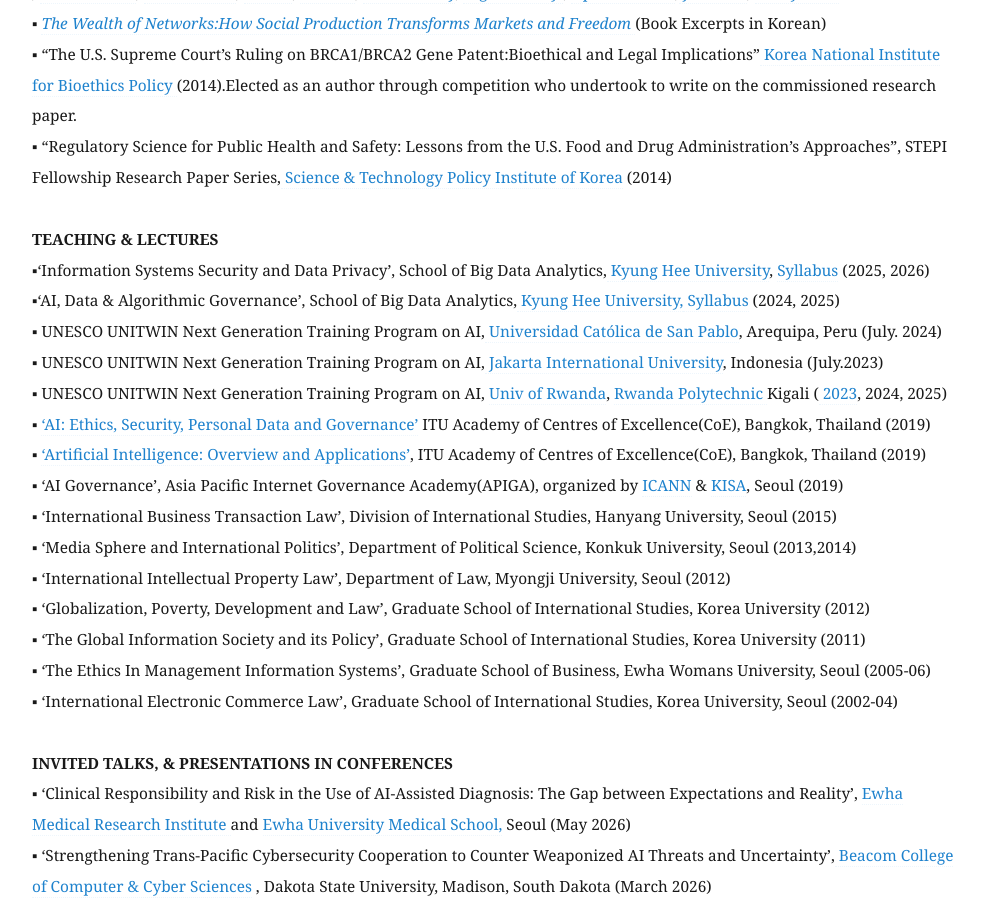
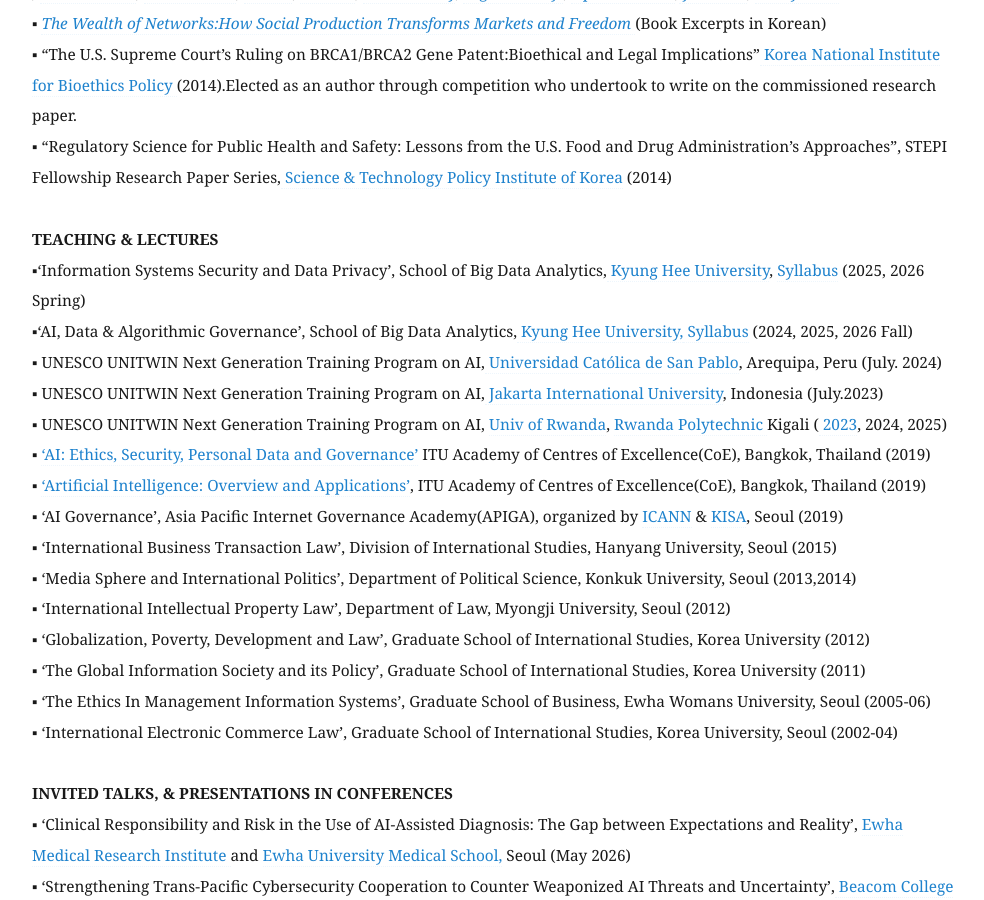
Before and after one commit to eunchangchoi/eunchangchoi.github.io, a Jekyll site: the page built from index.md, in a window 1280 px wide and 900 px high, scrolled down 4554 px. Shown: the whole window, without its empty margins (68-1052 px from the left). Built offline with Jekyll 4.4.1, drawn with Linux system fonts in a browser that asks for light colours.

Commit message:
Update index.md

```diff
--- a/index.md
+++ b/index.md
@@ -90,8 +90,8 @@
 ▪ “Regulatory Science for Public Health and Safety: Lessons from the U.S. Food and Drug Administration’s Approaches”, STEPI Fellowship Research Paper Series,<a href="https://www.stepi.re.kr/site/stepien/main.do"> Science & Technology Policy Institute of Korea</a> (2014)<br>
      <br>
  <strong> TEACHING & LECTURES </strong> <br>
-▪‘Information Systems Security and Data Privacy’, School of Big Data Analytics,<a href="http://bigdata21.khu.ac.kr/main/main.html"> Kyung Hee University</a>, <a href="https://github.com/eunchangchoi/Lectures/blob/main/2026%20Spring%20Information%20Security%20and%20Data%20Ethics%20Syllabus%20(Ver%205.1).pdf"> Syllabus</a> (2025, 2026)<br>
-▪‘AI, Data & Algorithmic Governance’, School of Big Data Analytics,<a href="http://bigdata21.khu.ac.kr/main/main.html"> Kyung Hee University,</a><a href="https://github.com/eunchangchoi/Lectures/blob/main/2025-Fall%20Syllabus%20Data%20%26%20Algorithm%20Governance%20(2025%20Oct%20%20KHU).pdf"> Syllabus</a> (2024, 2025) <br>
+▪‘Information Systems Security and Data Privacy’, School of Big Data Analytics,<a href="http://bigdata21.khu.ac.kr/main/main.html"> Kyung Hee University</a>, <a href="https://github.com/eunchangchoi/Lectures/blob/main/2026%20Spring%20Information%20Security%20and%20Data%20Ethics%20Syllabus%20(Ver%205.1).pdf"> Syllabus</a> (2025, 2026 Spring)<br>
+▪‘AI, Data & Algorithmic Governance’, School of Big Data Analytics,<a href="http://bigdata21.khu.ac.kr/main/main.html"> Kyung Hee University,</a><a href="https://github.com/eunchangchoi/Lectures/blob/main/2025-Fall%20Syllabus%20Data%20%26%20Algorithm%20Governance%20(2025%20Oct%20%20KHU).pdf"> Syllabus</a> (2024, 2025, 2026 Fall) <br>
 ▪ UNESCO UNITWIN Next Generation Training Program on AI,<a href="https://ucsp.edu.pe/"> Universidad Católica de San Pablo</a>, Arequipa, Peru (July. 2024) <br>
 ▪ UNESCO UNITWIN Next Generation Training Program on AI,<a href="https://jiu.ac/"> Jakarta International University</a>, Indonesia (July.2023)  <br>
 ▪ UNESCO UNITWIN Next Generation Training Program on AI, <a href="https://ur.ac.rw/"> Univ of Rwanda</a>, <a href="https://www.iprckigali.rp.ac.rw"> Rwanda Polytechnic </a> Kigali (<a href="https://x.com/RwandaPolytec/status/1680892759413071872"> 2023</a>, 2024, 2025) <br>
```
